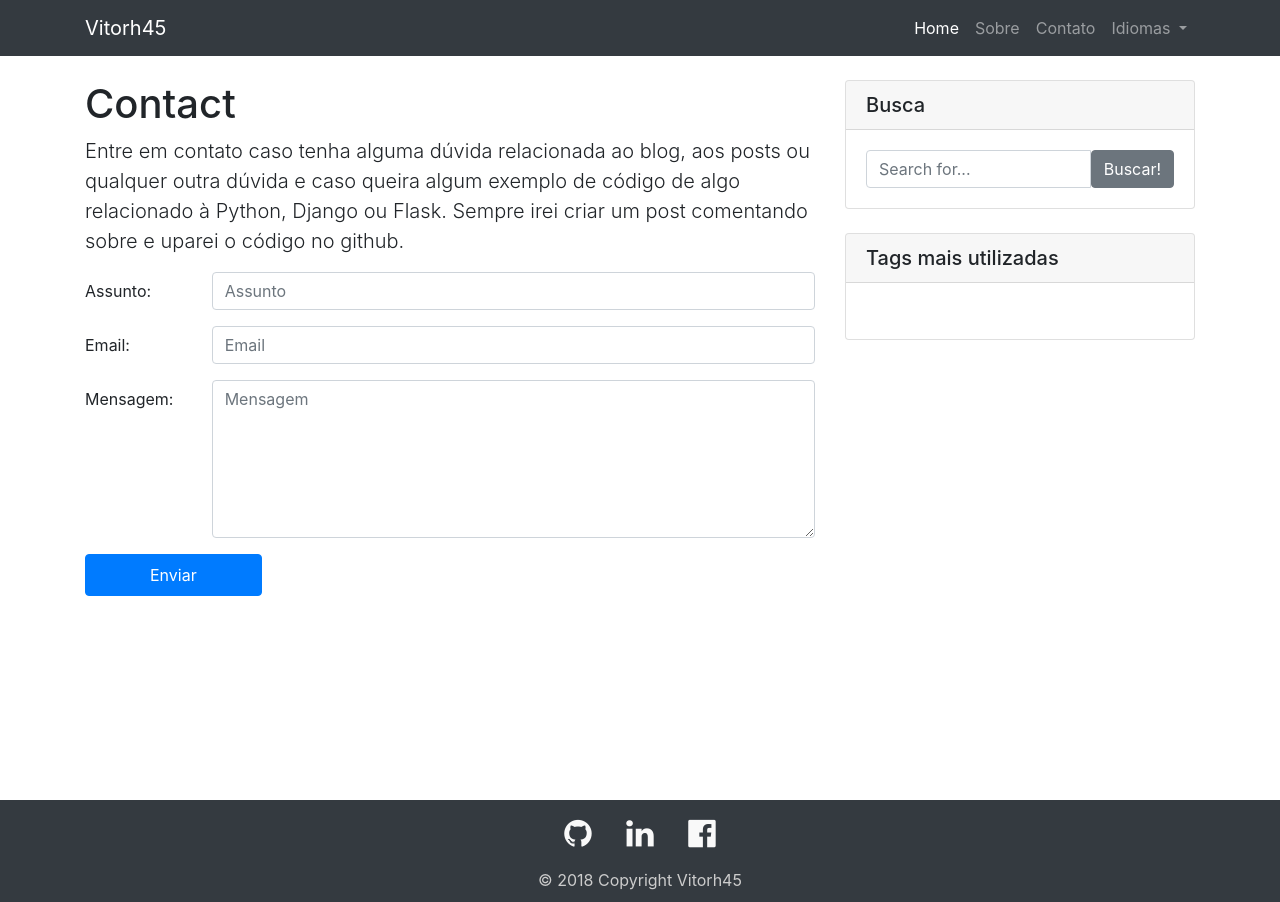
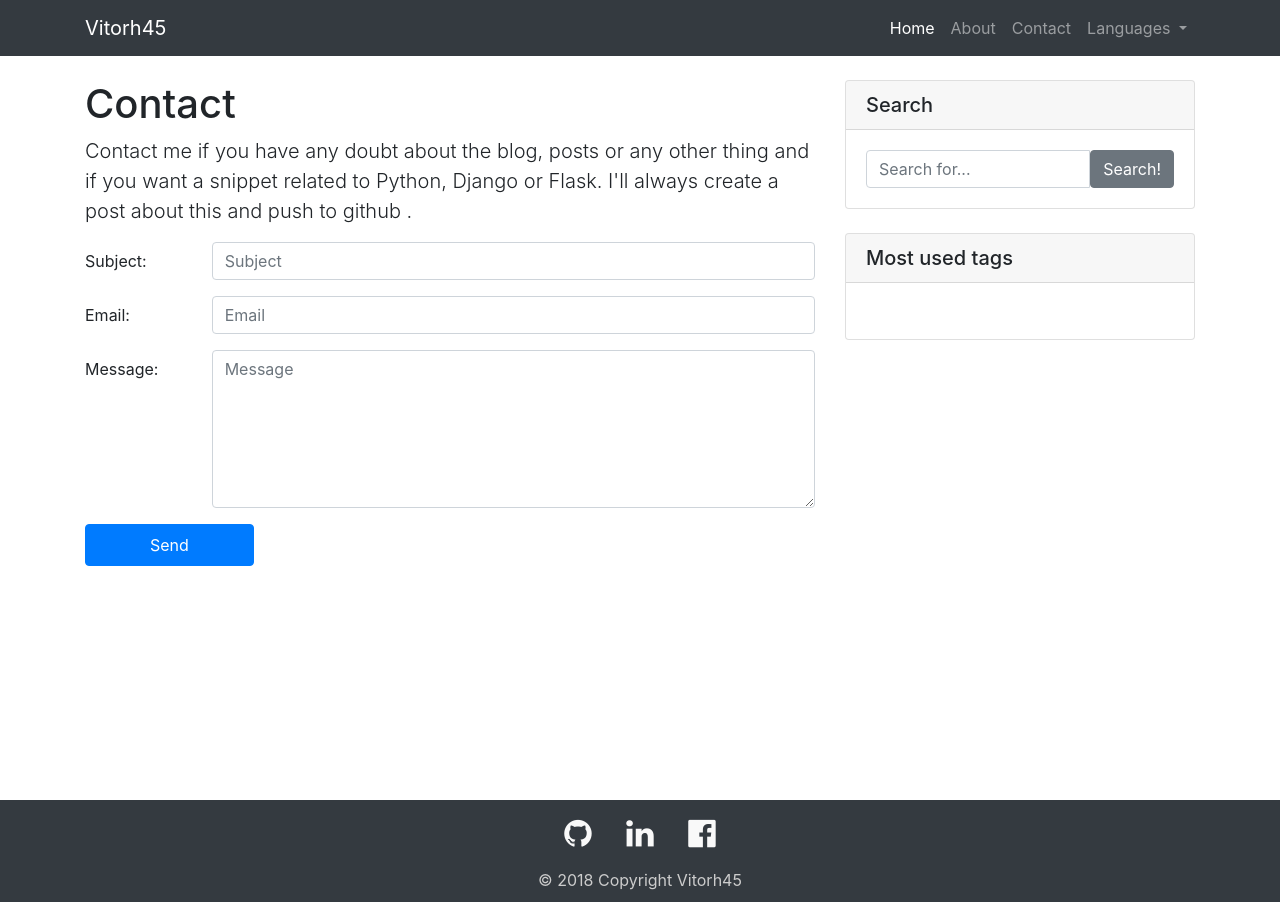
Before and after one commit to vitorh45/personal-blog, a Django app: template core/templates/core/contact.html in a window 1280 px wide. Run offline with Django 3.2, Linux system fonts and the light colour scheme; the template is opened without the code that fills it, so the values that code supplies are empty; some libraries are stand-ins or nearby versions.

Commit message:
Fix the translation issues

```diff
--- a/blog/settings_local.py
+++ b/blog/settings_local.py
@@ -2,3 +2,5 @@ from .settings import *
 
 DEBUG = True
 STATIC_URL = '/static/'
+
+ALLOWED_HOSTS = ["*"]
--- a/core/templates/core/contact.html
+++ b/core/templates/core/contact.html
@@ -1,20 +1,22 @@
-{% extends 'base.html' %}{% load i18n %}
+{% extends 'base.html' %}
+{% load i18n %}
 
 {% block title %}{% trans 'Contact' %} - {% endblock title %}
 
 {% block content %}
   <div class="col-lg-8">
     <h1 class="mt-4">{% trans 'Contact' %}</h1>
-    <p class='lead'>{% trans 'Entre em contato caso tenha alguma dúvida relacionada ao blog, aos posts ou qualquer outra dúvida e caso queira algum exemplo de código de algo relacionado à Python, Django ou Flask. Sempre irei criar um post comentando sobre e uparei o código no github' %}.</p>
+    <p class='lead'>{% blocktrans %}Contact me if you have any doubt about the blog, posts or any other thing and if you want a snippet related to Python, Django or Flask. I'll always create a post about this and push to github {% endblocktrans %}.</p>
+
     <div class="row">
         <div class="col-md-12">
             <div class="well well-sm">
                 <form action='.' method='POST'>
                 {% csrf_token %}
                   <div class="form-group row">
-                    <label for="id_subject" class="col-sm-2 col-form-label">{% trans 'Assunto' %}:</label>
+                    <label for="id_subject" class="col-sm-2 col-form-label">{% trans 'Subject' %}:</label>
                     <div class="col-sm-10">
-                      <input type="text" class="form-control" id="id_subject" name='subject' placeholder="{% trans 'Assunto' %}">
+                      <input type="text" class="form-control" id="id_subject" name='subject' placeholder="{% trans 'Subject' %}">
                     </div>
                   </div>
                   <div class="form-group row">
@@ -24,14 +26,14 @@
                     </div>
                   </div>
                   <div class="form-group row">
-                    <label for="id_message" class="col-sm-2 col-form-label">{% trans 'Mensagem' %}:</label>
+                    <label for="id_message" class="col-sm-2 col-form-label">{% trans 'Message' %}:</label>
                     <div class="col-sm-10">
-                      <textarea class="form-control" id="id_message" name='message' placeholder="{% trans 'Mensagem' %}" rows="6"></textarea>
+                      <textarea class="form-control" id="id_message" name='message' placeholder="{% trans 'Message' %}" rows="6"></textarea>
                     </div>
                   </div>
                   <div class="form-group row">
                     <div class="col-sm-10">
-                      <button type="submit" class="btn btn-primary btn-larger">{% trans 'Enviar' %}</button>
+                      <button type="submit" class="btn btn-primary btn-larger">{% trans 'Send' %}</button>
                     </div>
                   </div>
                 </form>
--- a/posts/templates/base.html
+++ b/posts/templates/base.html
@@ -10,7 +10,7 @@
     <meta name="description" content="">
     <meta name="author" content="">
     <link rel="icon" type="image/png" href="{% static 'images/favicon.png' %}">
-    <title>{% block title %}{% endblock title %}Vitorh45 Blog</title>
+    <title>{% block title %}{% endblock title %}Vitorh45</title>
 
     <link rel="stylesheet" href="http://cdnjs.cloudflare.com/ajax/libs/font-awesome/4.6.3/css/font-awesome.min.css">
     <!-- Bootstrap core CSS -->
@@ -52,14 +52,14 @@
               </a>
             </li>
             <li class="nav-item">
-              <a class="nav-link" href="{% url 'about' %}">{% trans 'Sobre' %}</a>
+              <a class="nav-link" href="{% url 'about' %}">{% trans 'About' %}</a>
             </li>
             <li class="nav-item">
-              <a class="nav-link" href="{% url 'contact' %}">{% trans 'Contato' %}</a>
+              <a class="nav-link" href="{% url 'contact' %}">{% trans 'Contact' %}</a>
             </li>
             <li class="nav-item dropdown">
               <a class="nav-link dropdown-toggle" href="#" id="navbarDropdown" role="button" data-toggle="dropdown" aria-haspopup="true" aria-expanded="false">
-                {% trans 'Idiomas' %}
+                {% trans 'Languages' %}
               </a>
               <div class="dropdown-menu" aria-labelledby="navbarDropdown">
                 <a class="dropdown-item" href="#"><span class='flag-icon flag-icon-br' data-language='pt-br'></span></a>
@@ -84,13 +84,13 @@
 
           <!-- Search Widget -->
           <div class="card my-4">
-            <h5 class="card-header">{% trans 'Busca' %}</h5>
+            <h5 class="card-header">{% trans 'Search' %}</h5>
             <div class="card-body">
             <form action='{% url "search" %}' method='GET'>
               <div class="input-group">
-                <input type="text" name='q' class="form-control" placeholder="{% trans 'Search for'%}...">
+                <input type="text" name='q' class="form-control" placeholder="{% trans 'Search for' %}...">
                 <span class="input-group-btn">
-                  <button class="btn btn-secondary" type="submit">{% trans 'Buscar' %}!</button>
+                  <button class="btn btn-secondary" type="submit">{% trans 'Search' %}!</button>
                 </span>
               </div>
             </form>
@@ -99,7 +99,7 @@
 
           <!-- Categories Widget -->
           <div class="card my-4">
-            <h5 class="card-header">{% trans 'Tags mais utilizadas' %}</h5>
+            <h5 class="card-header">{% trans 'Most used tags' %}</h5>
             <div class="card-body">
               <div class="row">
                 <div class="col-lg-12">
@@ -132,7 +132,7 @@
     <!-- /.container -->
     <form id='lang' action="{% url 'set_language' %}" method="post">
       {% csrf_token %}
-      <input name="next" type="hidden" value="/" />
+      <input name="next" type="hidden" value="{{ request.get_full_path }}" />
       <input name='language' type='hidden' value='' />
     </form>
    <footer id="myFooter">
@@ -149,7 +149,6 @@
     <!-- Bootstrap core JavaScript -->
     <script src="{% static 'js/jquery.min.js' %}"></script>
     <script src="{% static 'js/bootstrap.bundle.min.js' %}"></script>
-    <script src="{% static 'js/dropzone.js' %}"></script>
     <script type="text/javascript" src="//s7.addthis.com/js/300/addthis_widget.js#pubid=ra-5aa4fa4d040b314f"></script>
     <script>
       (function($) {
```
Also changed, not shown: blog/settings.py (+4 -4 lines), core/templates/core/about.html (+4 -3 lines), core/templates/core/search.html (+7 -6 lines), core/templates/core/tags.html (+7 -6 lines), core/views.py (+7 -2 lines), posts/templates/posts/post_detail.html (+4 -4 lines), posts/templates/posts/posts_list.html (+5 -6 lines), posts/views.py (+7 -2 lines).
